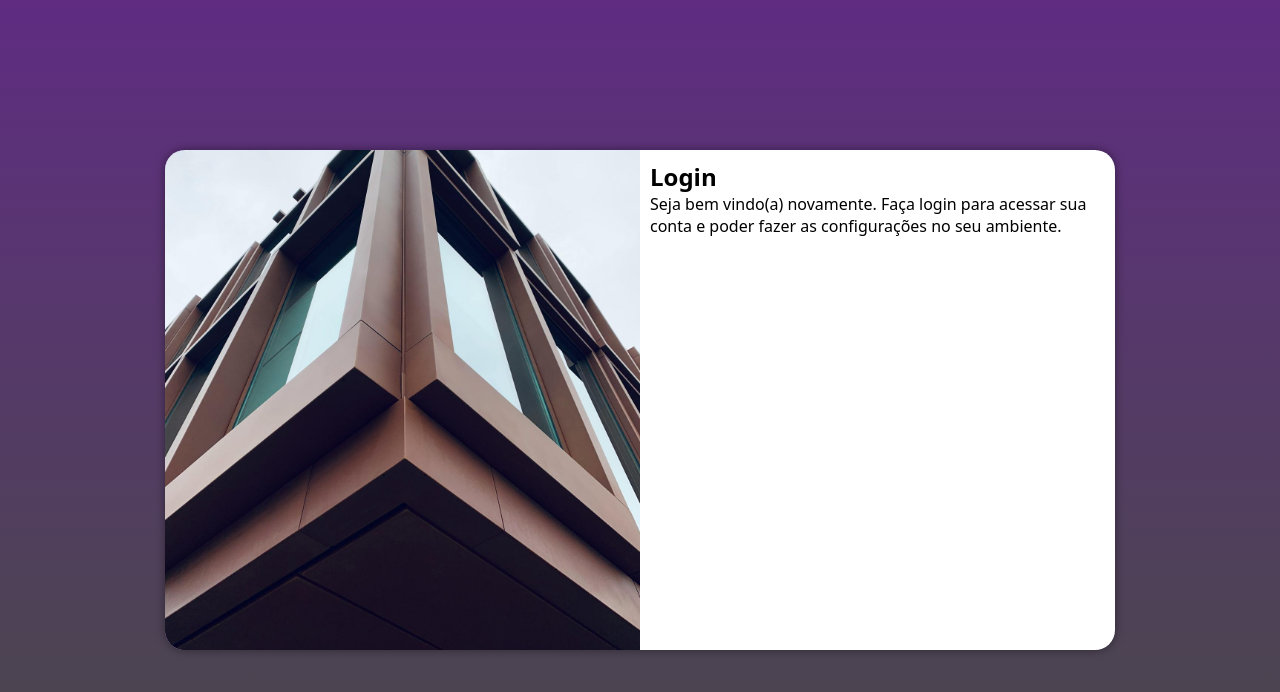
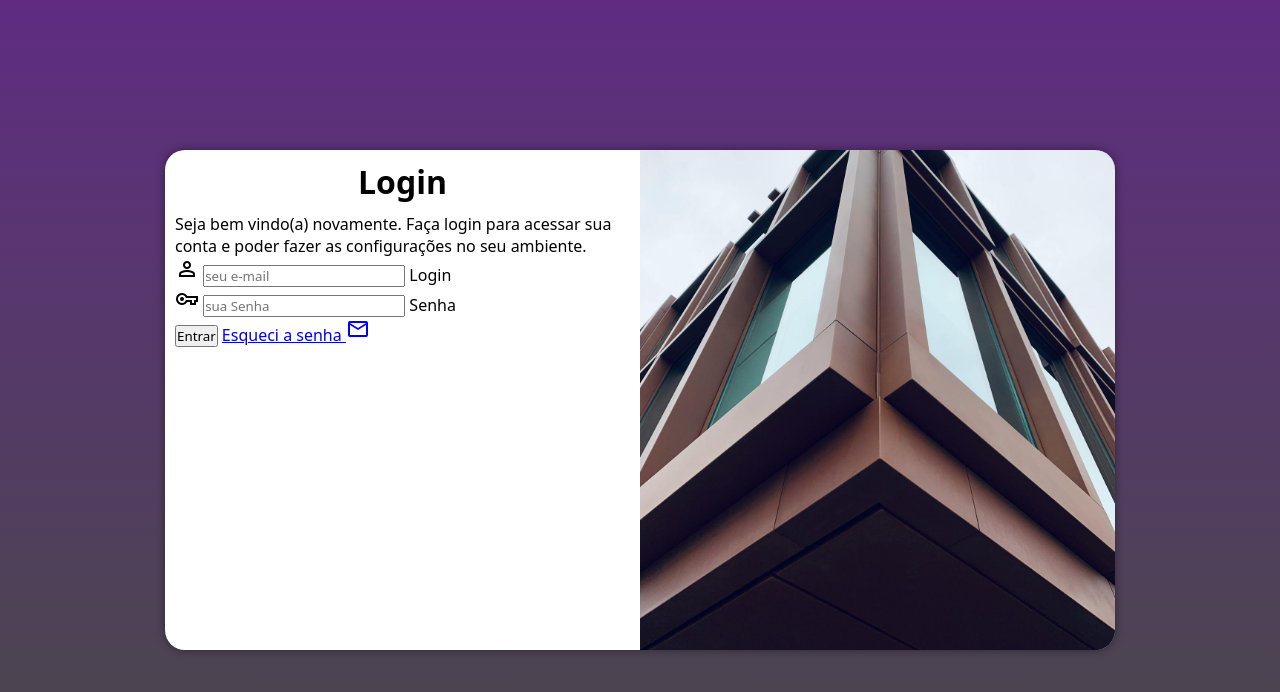
Before and after one commit to Kauanwzn/projeto-login, a plain HTML site: page index.html in a window 1280 px wide. Drawn offline with nearby package versions, Linux system fonts and the light colour scheme.

Commit message:
adicionei formulario

```diff
--- a/estilos/media-query.css
+++ b/estilos/media-query.css
@@ -34,13 +34,21 @@
     }
 
     section#login > div#imagem {
-        float: left;
+        float: right;
         width: 50%;
         height: 100%;
     }
 
     section#login > div#formulario {
-        float: right;
+        float: left;
         width: 50%;
     }
+
+    div#formulario > h1 {
+        font-size: 2em;
+    }
+
+    div#formulario > p {
+        font-size: 1em;
+    }
 }
--- a/estilos/style.css
+++ b/estilos/style.css
@@ -54,3 +54,8 @@ section#login > div#formulario {
     display: block;
     padding: 10px;
 }
+
+div#formulario > h1 {
+    text-align: center;
+    margin-bottom: 10px;
+}
--- a/index.html
+++ b/index.html
@@ -6,6 +6,7 @@
     <title>Login</title>
     <link rel="stylesheet" href="estilos/style.css">
     <link rel="stylesheet" href="estilos/media-query.css">
+    <link href="https://fonts.googleapis.com/css2?family=Material+Symbols+Outlined" rel="stylesheet" />
 </head>
 <body>
     <main>
@@ -16,8 +17,19 @@
             <div id="formulario">
                 <h1>Login</h1>
                 <p>Seja bem vindo(a) novamente. Faça login para acessar sua conta e poder fazer as configurações no seu ambiente.</p>
-                <form action="login.php" method="post">
-
+                <form action="login.php" method="post" autocomplete="on">
+                    <div class="campo">
+                        <span class="material-symbols-outlined">person</span>
+                        <input type="email" name="login" id="ilogin" placeholder="seu e-mail" autocomplete="email" required maxlength="30">
+                        <label for="ilogin">Login</label>
+                    </div>
+                    <div class="campo">
+                        <span class="material-symbols-outlined">vpn_key</span>
+                        <input type="password" name="senha" id="isenha" placeholder="sua Senha" autocomplete="current-password" required minlength="8" maxlength="20">
+                        <label for="isenha">Senha</label>
+                    </div>
+                    <input type="submit" value="Entrar">
+                    <a href="esqueci.html">Esqueci a senha <span class="material-symbols-outlined">mail</span></a>
                 </form>
             </div>
         </section>
```
